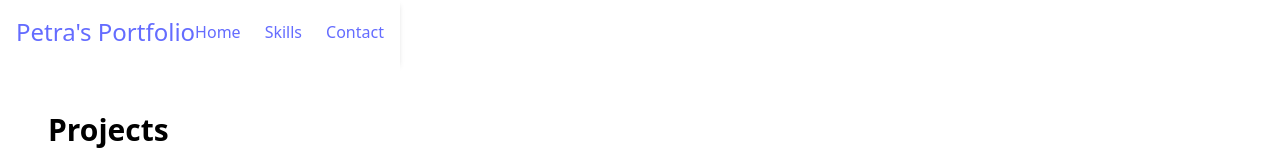
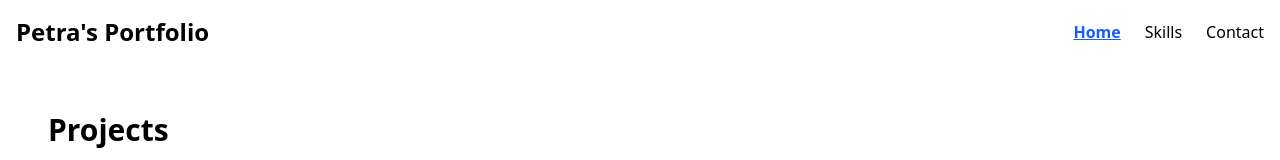
Before and after one commit to petra66orii/personal-portfolio, a React (Vite) app in the folder frontend/: page / in a window 1280 px wide. Shown: the top 160 px of the page. Built offline with nearby package versions, Linux system fonts and the light colour scheme; no server answers.

Commit message:
Initiate light/dark modes

```diff
--- a/frontend/src/index.css
+++ b/frontend/src/index.css
@@ -1,70 +1,4 @@
 @import "tailwindcss";
 
-:root {
-  font-family: system-ui, Avenir, Helvetica, Arial, sans-serif;
-  line-height: 1.5;
-  font-weight: 400;
 
-  color-scheme: light dark;
-  color: rgba(255, 255, 255, 0.87);
-  background-color: #242424;
-
-  font-synthesis: none;
-  text-rendering: optimizeLegibility;
-  -webkit-font-smoothing: antialiased;
-  -moz-osx-font-smoothing: grayscale;
-}
-
-a {
-  font-weight: 500;
-  color: #646cff;
-  text-decoration: inherit;
-}
-a:hover {
-  color: #535bf2;
-}
-
-body {
-  margin: 0;
-  display: flex;
-  place-items: center;
-  min-width: 320px;
-  min-height: 100vh;
-}
-
-h1 {
-  font-size: 3.2em;
-  line-height: 1.1;
-}
-
-button {
-  border-radius: 8px;
-  border: 1px solid transparent;
-  padding: 0.6em 1.2em;
-  font-size: 1em;
-  font-weight: 500;
-  font-family: inherit;
-  background-color: #1a1a1a;
-  cursor: pointer;
-  transition: border-color 0.25s;
-}
-button:hover {
-  border-color: #646cff;
-}
-button:focus,
-button:focus-visible {
-  outline: 4px auto -webkit-focus-ring-color;
-}
-
-@media (prefers-color-scheme: light) {
-  :root {
-    color: #213547;
-    background-color: #ffffff;
-  }
-  a:hover {
-    color: #747bff;
-  }
-  button {
-    background-color: #f9f9f9;
-  }
-}
+@custom-variant dark (&:where(.dark, .dark *));
```
